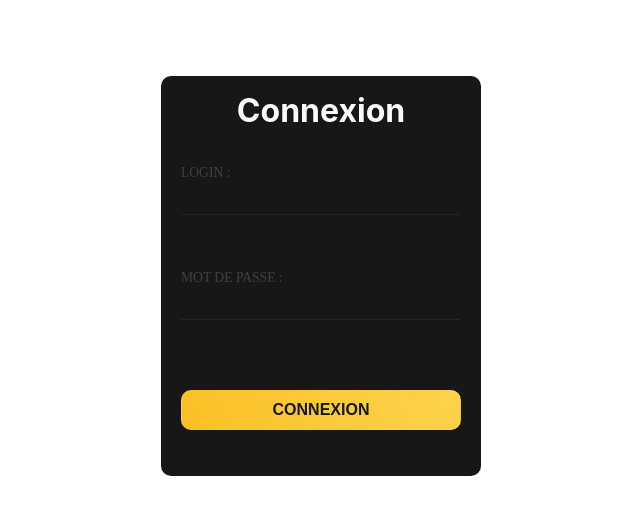
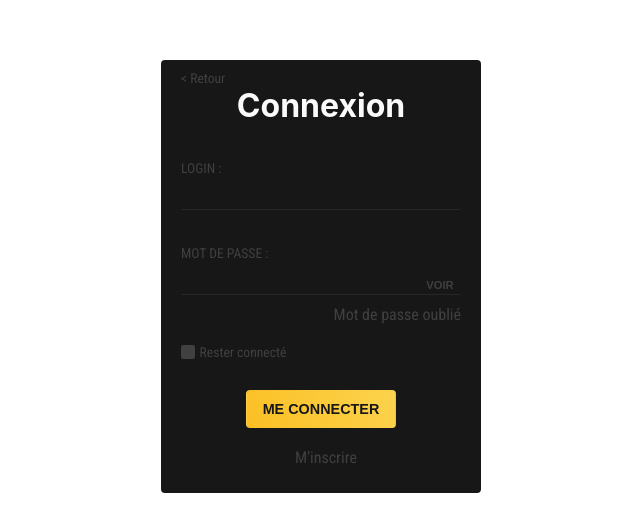
Before and after one commit to jeremy-deurvillier/login-form-react, a React (Create React App) app: page / in a window 1280 px wide. Shown: the part 124-656 px from the top of the page, without its empty margins (319-959 px from the left). Built offline with nearby package versions, Linux system fonts and the light colour scheme.

Commit message:
Mise en place finale de l'UI.

```diff
--- a/src/components/login/login.js
+++ b/src/components/login/login.js
@@ -3,10 +3,6 @@
  *
  * TODO :
  * - Ajout d'un fonction permettant d'appeler le callback utilisateur pour se connecter lors du clic sur "connexion".
- * - Ajout d'un bouton "retour" (vers l'accueil ? autre ?)
- * - Ajout d'un toggle "Remember me"
- * - Ajout d'un bouton voir/cacher le mot de passe.
- * - Ajout des liens "Mot de passe oublié" et "S'inscrire"
  * - Implémentation de composants contrôlés sur les inputs.
  */
 
@@ -17,6 +13,9 @@ import css from './login.module.css';
 export default function Login() {
   return (
     <div className={css.loginForm}>
+      <a href="#links.back" className={css.btnBack}>
+        {'< Retour'}
+      </a>
       <h1>Connexion</h1>
       <div className={css.formContent}>
         <form action="#" method="POST">
@@ -27,9 +26,31 @@ export default function Login() {
           <div className={css.passwordBlock}>
             <label htmlFor="password">Mot de passe :</label>
             <input type="password" id="password" name="password" />
+            <button type="button" className={css.btnVisiblePassword}>
+              Voir
+            </button>
+            <div className={css.forgotPasswordBlock}>
+              <a href="#links.forgot" className={css.forgotLink}>
+                Mot de passe oublié
+              </a>
+            </div>
+          </div>
+          <div className={css.rememberMeBlock}>
+            <input type="checkbox" id="rememberMe" name="rememberMe" />
+            <span className={css.customCheckBox}></span>
+            <label htmlFor="rememberMe" tabIndex="0">
+              Rester connecté
+            </label>
           </div>
           <div className={css.submitBlock}>
-            <button type="button">Connexion</button>
+            <button type="button" className={css.submit}>
+              Me connecter
+            </button>
+          </div>
+          <div className={css.signInBlock}>
+            <a href="#links.signin" className={css.signInLink}>
+              M'inscrire
+            </a>
           </div>
         </form>
       </div>
--- a/src/components/login/login.module.css
+++ b/src/components/login/login.module.css
@@ -1,23 +1,55 @@
+@import url('https://fonts.googleapis.com/css2?family=Roboto+Condensed:wght@400;700&display=swap');
+
 .loginForm {
+  font-family: 'Roboto Condensed', sans-serif;
+  font-weight: 400;
   color: #fafafa;
   background: #171717;
   min-width: 300px;
   max-width: 300px;
-  border-radius: 10px;
+  border-radius: 4px;
   overflow: hidden;
   padding: 10px;
 }
 
+.btnBack {
+  font-size: 0.85em;
+}
+
+.btnBack,
+.forgotLink,
+.signInLink {
+  text-decoration: none;
+  color: #404040;
+  margin-left: 10px;
+}
+
+.btnBack:hover,
+.btnVisiblePassword:hover,
+.forgotLink:hover,
+input ~ label:hover,
+.signInLink:hover {
+  color: #fcd34d;
+}
+
 .loginForm > h1 {
   text-align: center;
-  margin: 5px 0 30px 0;
+  margin: 0 0 30px 0;
 }
 
 .loginBlock,
 .passwordBlock {
   display: flex;
   flex-flow: column nowrap;
-  margin: 0 10px 40px 10px;
+  margin: 0 10px 20px 10px;
+}
+
+.loginBlock {
+  flex-flow: column nowrap;
+}
+
+.passwordBlock {
+  flex-flow: row wrap;
 }
 
 label,
@@ -29,9 +61,21 @@ label {
   font-size: 0.85em;
   text-transform: uppercase;
   color: #404040;
+  flex: 0 0 auto;
 }
 
-input {
+.passwordBlock > label {
+  flex: 1 0 100%;
+  border-left-width: 0;
+}
+
+.passwordBlock > input {
+  flex: 1 1 auto;
+  border-right-width: 0;
+}
+
+input,
+.btnVisiblePassword {
   font-size: 0.95em;
   color: #e5e5e5;
   background: transparent;
@@ -50,25 +94,71 @@ input:focus-visible {
   border-bottom: 1px solid #fcd34d;
 }
 
-button {
-  font-size: 1em;
+.btnVisiblePassword {
+  font-size: 0.7em;
+  font-weight: bold;
+  text-transform: uppercase;
+  color: #404040;
+  flex: 0 1 15%;
+  cursor: pointer;
+}
+
+.forgotPasswordBlock {
+  text-align: right;
+  flex: 0 1 100%;
+}
+
+.rememberMeBlock,
+.signInBlock {
+  margin: 0 10px 10px 10px;
+}
+
+.rememberMeBlock > input {
+  display: none;
+}
+
+.customCheckBox {
+  background-color: #404040;
+  width: 0.85em;
+  height: 0.85em;
+  display: inline-block;
+  border-radius: 2px;
+  margin-bottom: -2px;
+}
+
+input:checked + .customCheckBox {
+  background: linear-gradient(60deg, #fbbf24, #fcd34d);
+}
+
+input ~ label {
+  text-transform: none;
+  color: #404040;
+  cursor: pointer;
+  margin-left: 5px;
+}
+
+.submitBlock {
+  text-align: center;
+}
+
+.submit {
+  font-size: 0.9em;
   font-weight: bold;
   text-transform: uppercase;
   color: #171717;
   background: linear-gradient(60deg, #fbbf24, #fcd34d);
-  min-width: 280px;
+  width: 50%;
   border: 1px solid transparent;
-  border-radius: 10px;
+  border-radius: 4px;
   cursor: pointer;
   margin: 20px 10px;
   padding: 10px;
 }
 
-button:focus {
+.submit:focus {
   border: 1px solid #fbbf24;
-  outline: 0;
 }
 
-button:focus-visible {
-  border: 1px solid #fbbf24;
+.signInBlock {
+  text-align: center;
 }
```
